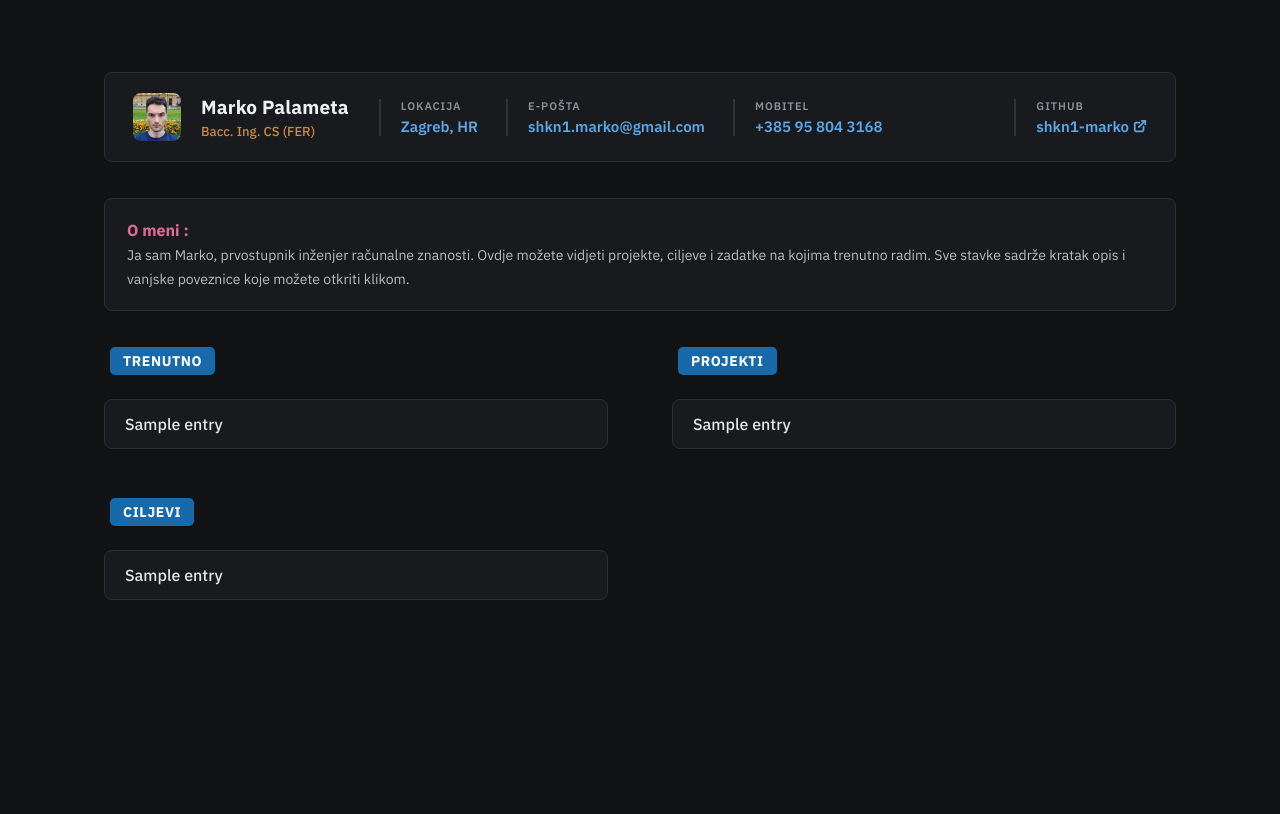
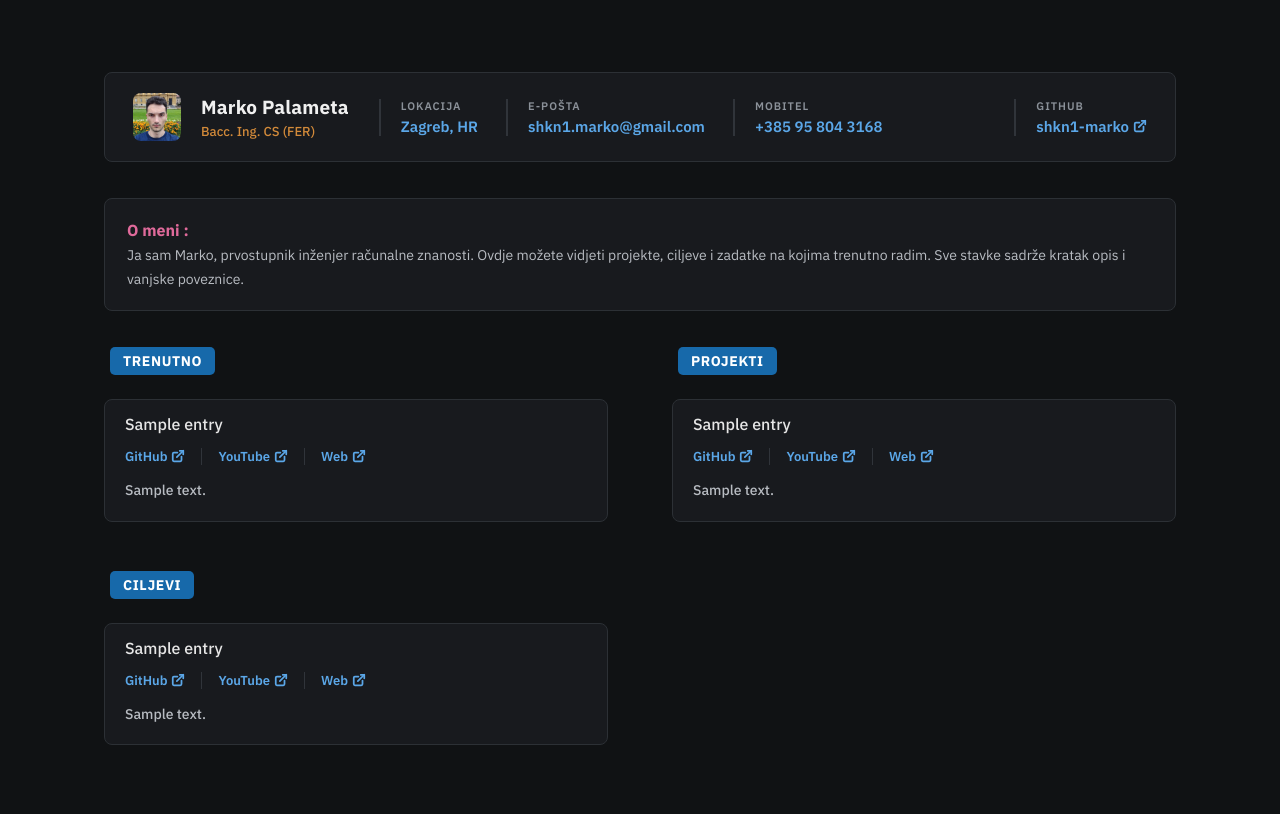
Before and after one commit to shkn1-marko/project-tracker, a FastAPI app: template app/templates/index.html in a window 1280 px wide. Before the commit the page ends 600 px from the top, so only its background shows below. Run offline with FastAPI, Linux system fonts and the light colour scheme; the template is opened without the code that fills it: most values are stand-ins (such as "Sample title", 1, 10 or a date in 2020).

Commit message:
feat: always show entry details, remove click-to-expand

```diff
--- a/app/templates/index.html
+++ b/app/templates/index.html
@@ -146,7 +146,6 @@
             font-size: 16px;
             font-weight: 500;
             color: #e6e6e6;
-            cursor: pointer;
             transition: box-shadow 0.2s ease, border-color 0.2s ease, transform 0.15s ease;
             min-width: 0;
         }
@@ -157,32 +156,10 @@
             white-space: nowrap;
         }
 
-        .entry:hover {
-            border-color: #3d91d0;
-            box-shadow: 0 4px 20px rgba(0, 95, 184, 0.25);
-            transform: translateY(-1px);
-        }
-
         .entry-row {
             display: flex;
             justify-content: space-between;
             align-items: center;
-        }
-
-        .entry-details {
-            display: grid;
-            grid-template-rows: 0fr;
-            transition: grid-template-rows 0.25s ease;
-            overflow: hidden;
-        }
-
-        .entry-details.open {
-            grid-template-rows: 1fr;
-        }
-
-        .entry-details-inner {
-            min-height: 0;
-            overflow: hidden;
         }
 
         .entry-links {
@@ -303,8 +280,7 @@
         <span class="tag">O meni :</span><br>
         Ja sam Marko, prvostupnik inženjer računalne znanosti. Ovdje
         možete vidjeti projekte, ciljeve i zadatke na kojima trenutno
-        radim. Sve stavke sadrže kratak opis i vanjske poveznice koje
-        možete otkriti klikom.
+        radim. Sve stavke sadrže kratak opis i vanjske poveznice.
     </p>
 
     <div class="columns">
@@ -330,7 +306,5 @@
 
     </div>
 
-<template id="external-link-icon-template">{{ external_link_icon() }}</template>
-<script src="/static/js/entries.js"></script>
 </body>
 </html>
--- a/app/templates/macros.html
+++ b/app/templates/macros.html
@@ -7,17 +7,21 @@
 {% endmacro %}
 
 {% macro entry_card(entry, show_status=False) %}
-<div class="entry"
-     data-description="{{ entry.description or '' }}"
-     data-github="{{ entry.github_url or '' }}"
-     data-youtube="{{ entry.youtube_url or '' }}"
-     data-webpage="{{ entry.webpage_url or '' }}">
+{% set links = [('GitHub', entry.github_url), ('YouTube', entry.youtube_url), ('Web', entry.webpage_url)] | selectattr(1) | list %}
+<div class="entry">
     <div class="entry-row">
         <span>{{ entry.title }}</span>
         {% if show_status and entry.status %}<span class="dot {{ entry.status.value }}"></span>{% endif %}
     </div>
-    <div class="entry-details">
-        <div class="entry-details-inner"></div>
+    {% if links %}
+    <div class="entry-links">
+        {% for label, url in links %}
+        <a href="{{ url }}" target="_blank" rel="noopener" class="entry-link">{{ label }} {{ external_link_icon() }}</a>
+        {% endfor %}
     </div>
+    {% endif %}
+    {% if entry.description %}
+    <p class="entry-description">{{ entry.description }}</p>
+    {% endif %}
 </div>
 {% endmacro %}
```
